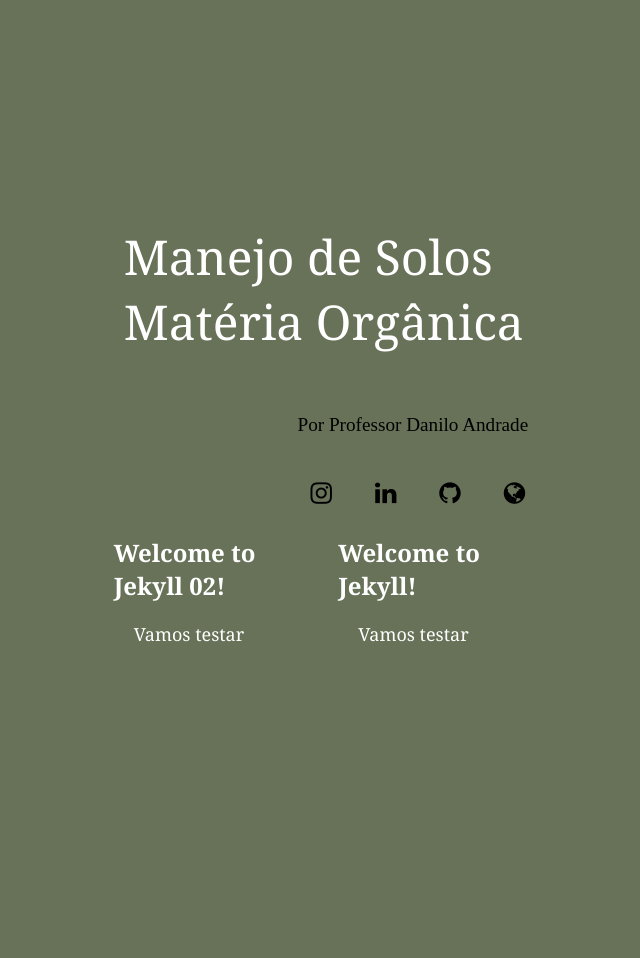
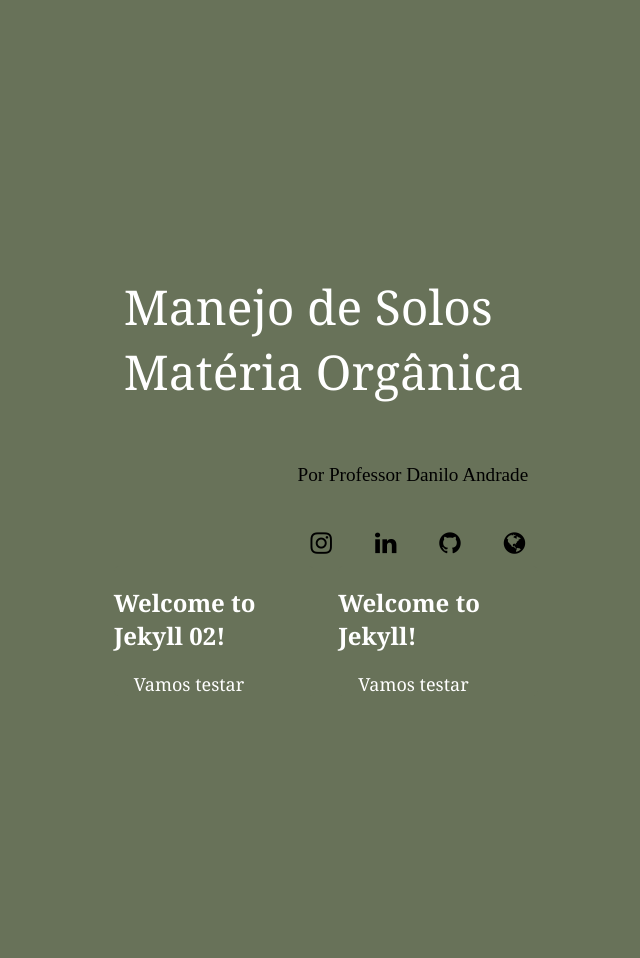
Before and after one commit to daniloasdotcom/Fisica-Manejo-e-Classificao-do-Solo, a Jekyll site: the page built from index.markdown, in a window 1280 px wide. Shown: the whole page, without its empty margins (314-954 px from the left). Built offline with Jekyll 4.4.1, drawn with Linux system fonts in a browser that asks for light colours; before the commit the page ends 900 px from its top, so only the background shows below that.

Commit message:
atualização 22032024

```diff
--- a/css/style.css
+++ b/css/style.css
@@ -1,7 +1,7 @@
 @charset "UTF-8";
 
 body {
-    margin: 0;
+    margin-top: 50px;
     padding: 0;
     font-family: Arial, sans-serif;
     background: #687259;
@@ -10,6 +10,13 @@
     justify-content: center;
     align-items: center;
     height: 100vh;
+}
+
+/* Estilos para dispositivos móveis com largura de tela menor que 600 pixels */
+@media screen and (max-width: 600px) {
+    body {
+        margin-top: 120px; /* Por exemplo, uma margem menor para dispositivos móveis */
+    }
 }
 
 .nucleo {
@@ -57,6 +64,7 @@
 
 
 .collapsible-content {
+    margin-top: 20px;
     max-height: 0;
     overflow: hidden;
     transition: max-height 1.5s ease-in-out;
```
